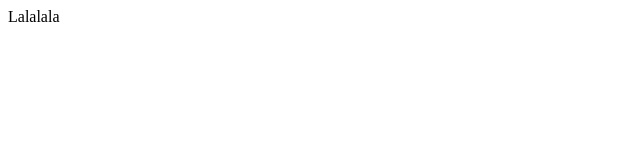
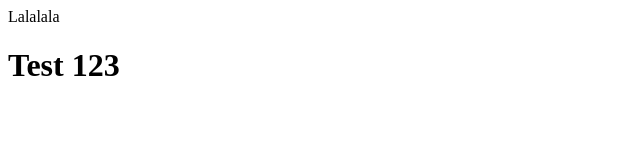
Before and after one commit to achmadnurfauzi/latihangit, a plain HTML site: page index.html in a window 1280 px wide. Shown: the whole page, without its empty margins (0-640 px from the left). Drawn offline with Linux system fonts and the light colour scheme.

Commit message:
second commit

```diff
--- a/index.html
+++ b/index.html
@@ -1,3 +1,5 @@
 <html>
     Lalalala
+
+    <h1>Test 123</h1>
 </html>
```
